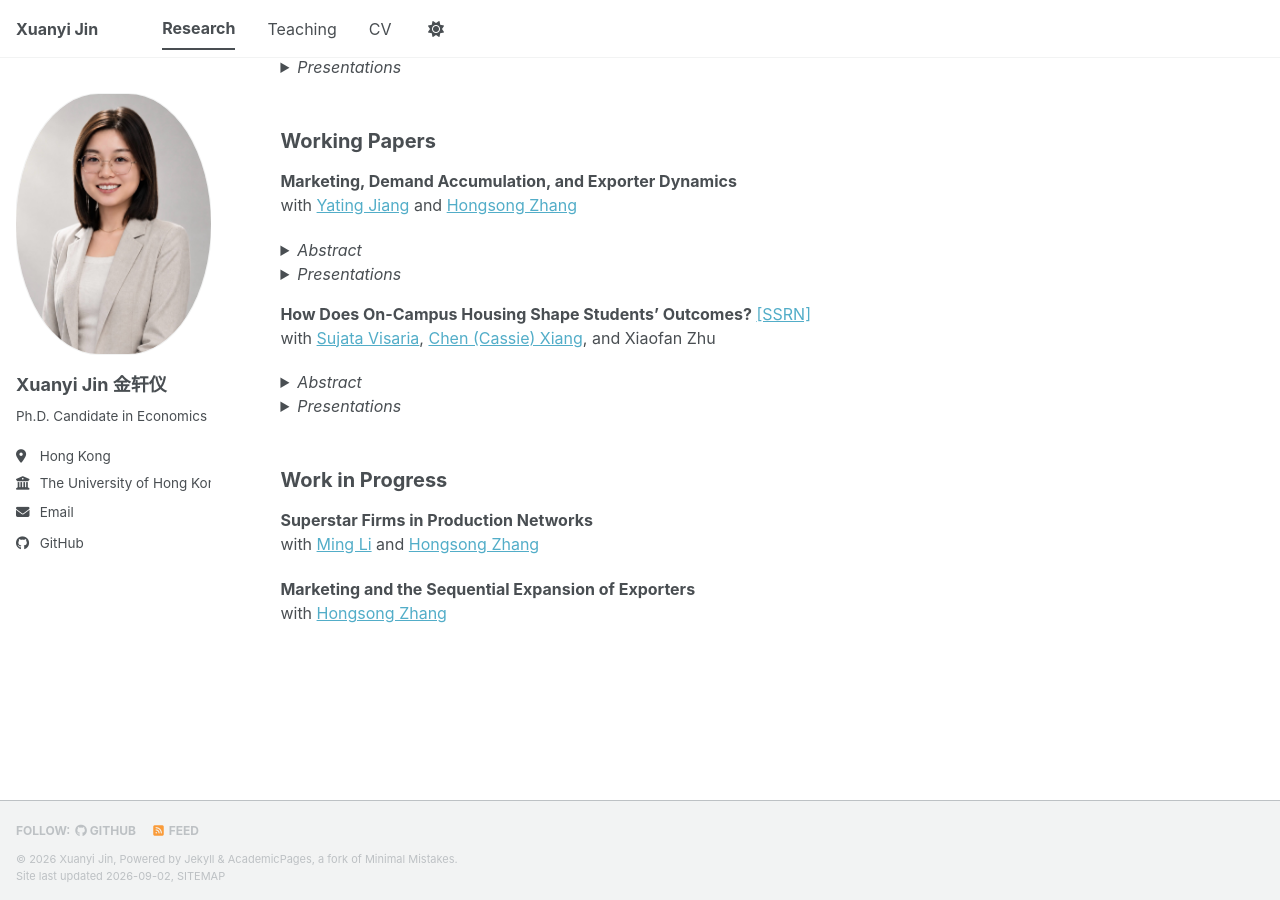
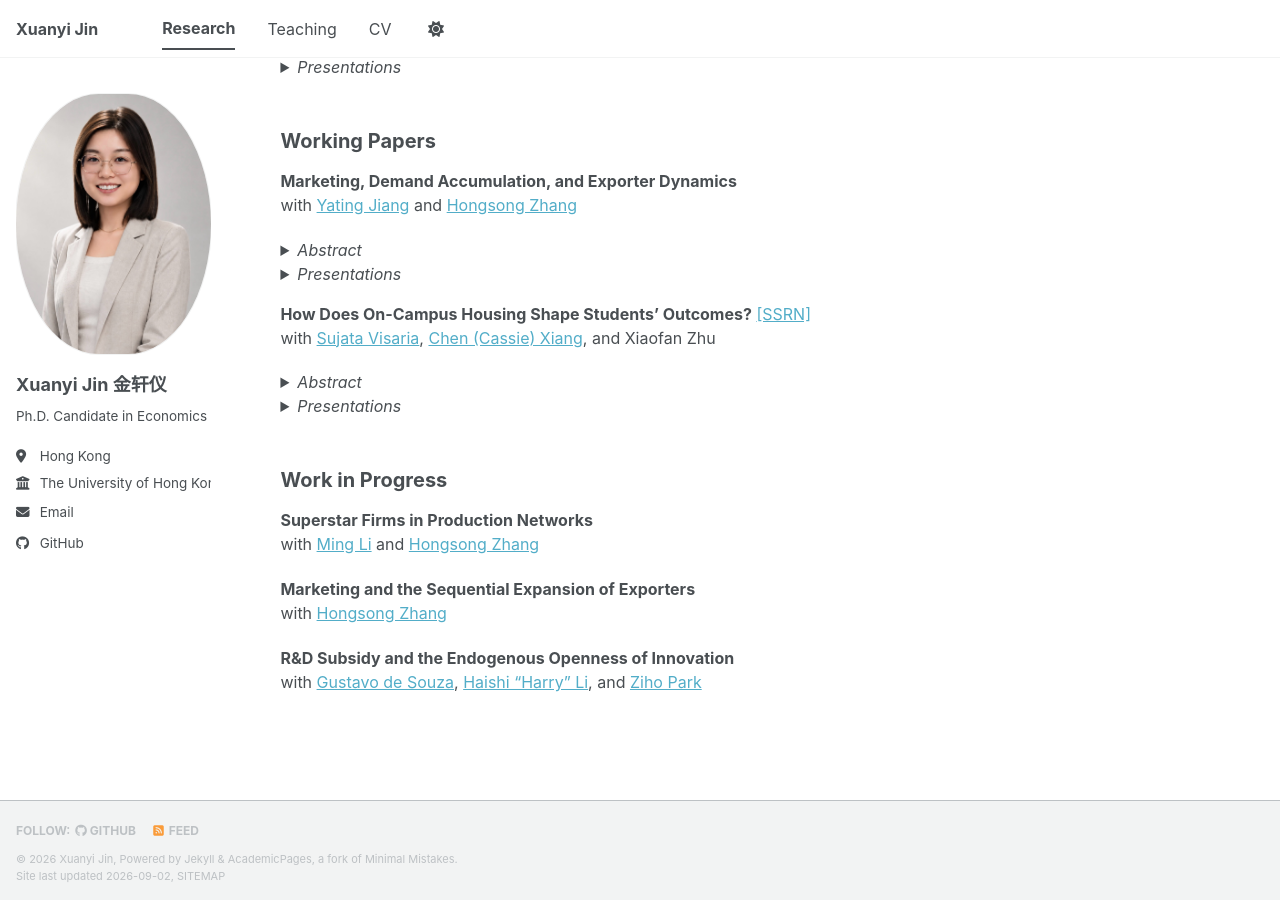
Before and after one commit to xuanyi-jin/xuanyi-jin.github.io, a Jekyll site: the page built from _pages/research.md, in a window 1280 px wide and 900 px high, scrolled down 168 px. Built offline with Jekyll 4.4.1, drawn with Linux system fonts in a browser that asks for light colours; a style sheet for code colours, icons or effects is not loaded.

Commit message:
Add R&D subsidy project to work in progress
Co-Authored-By: Claude Fable 5 <noreply@anthropic.com>

```diff
--- a/_pages/research.md
+++ b/_pages/research.md
@@ -61,3 +61,6 @@ with [Ming Li](https://sites.google.com/view/mingli1) and [Hongsong Zhang](https
 
 **Marketing and the Sequential Expansion of Exporters**
 with [Hongsong Zhang](https://hongsongzhang.weebly.com/)
+
+**R&D Subsidy and the Endogenous Openness of Innovation**
+with [Gustavo de Souza](https://gustavodesouza.net), [Haishi "Harry" Li](https://sites.google.com/view/haishi-harry-li), and [Ziho Park](https://sites.google.com/view/zihopark)
```
